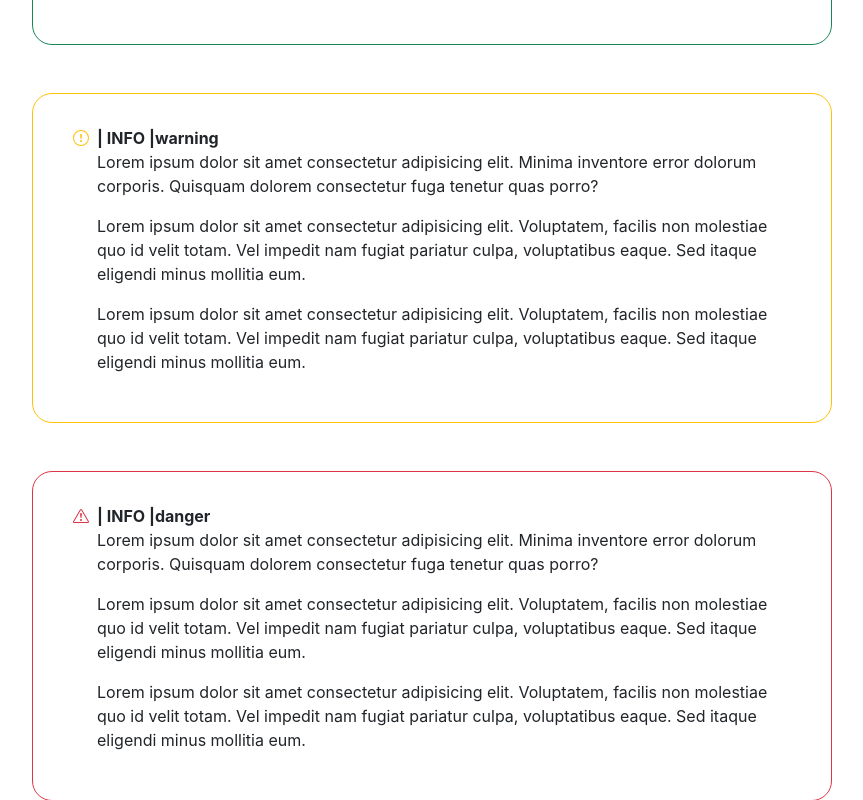
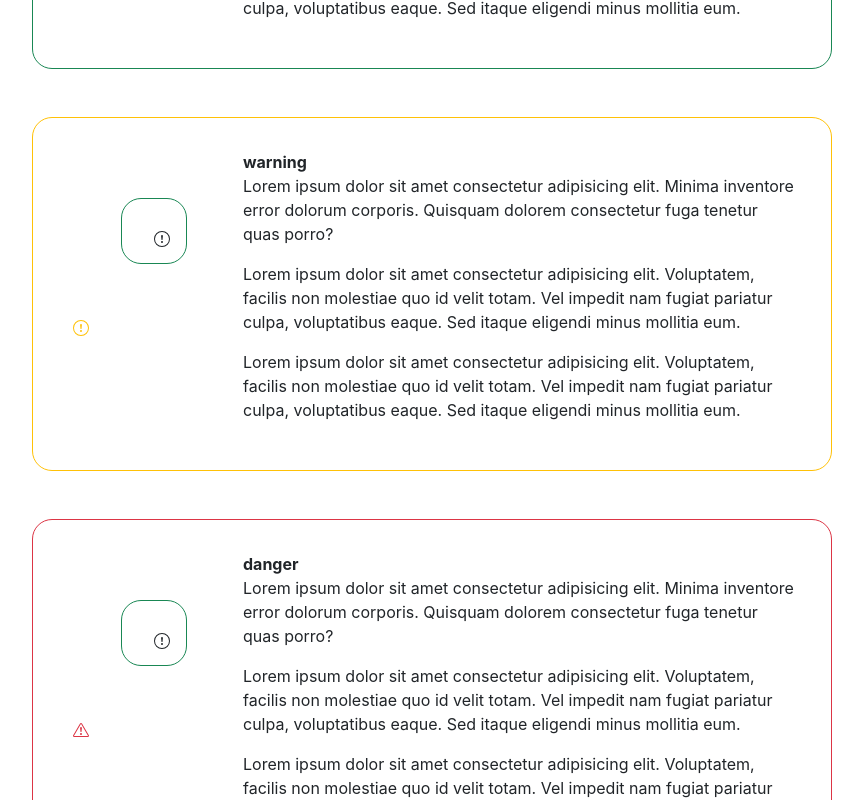
Before and after one commit to krzysztoffila/documentation-vue, a Vue app: page /ui in a window 1280 px wide. Shown: the part 1180-1980 px from the top of the page, without its empty margins (16-879 px from the left). Built offline with nearby package versions, Linux system fonts and the light colour scheme.

Commit message:
Poprano ikony, zmieniono strukturę b-icon, binodwanie ikon z obiektu icons

```diff
--- a/package.json
+++ b/package.json
@@ -7,6 +7,7 @@
     "build": "vue-cli-service build"
   },
   "dependencies": {
+    "bootstrap-icons-vue": "^1.8.1",
     "bootstrap-vue": "^2.23.1",
     "core-js": "^3.8.3",
     "vue": "^2.6.14",
--- a/src/components/page-elements/info.vue
+++ b/src/components/page-elements/info.vue
@@ -1,29 +1,30 @@
 <template>
-  <!-- w zaleznosci od typu zmiana koloru i ikonki  uzyc if https://bootstrap-vue.org/docs/components/card#background-and-border-variants-->
   <div :class="['info', type && `info--${type}`]" class="info__container">
-    <div class="info__container-icon">
-      <!-- ikony -->
-      <b-icon
-        v-if="info"
-        icon="info-circle"
-        :variant="type"
-        class="mx-2"
-      ></b-icon>
-      <b-icon
-        v-else-if="type == `warning`"
-        icon="exclamation-circle"
-        :variant="type"
-        class="mx-2"
-      ></b-icon>
-      <b-icon
-        v-else-if="type == `danger`"
-        icon="exclamation-triangle"
-        :variant="type"
-        class="mx-2"
-      ></b-icon>
+    <div class="info__container-icon mx-2">
+      <svg
+        viewBox="0 0 16 16"
+        width="1em"
+        height="1em"
+        focusable="false"
+        role="img"
+        aria-label="exclamation circle"
+        xmlns="http://www.w3.org/2000/svg"
+        fill="currentColor"
+        class="bi-exclamation-circle b-icon bi info"
+      >
+        <g>
+          <path
+            d="M8 15A7 7 0 1 1 8 1a7 7 0 0 1 0 14zm0 1A8 8 0 1 0 8 0a8 8 0 0 0 0 16z"
+          ></path>
+          <path
+            d="M7.002 11a1 1 0 1 1 2 0 1 1 0 0 1-2 0zM7.1 4.995a.905.905 0 1 1 1.8 0l-.35 3.507a.552.552 0 0 1-1.1 0L7.1 4.995z"
+          ></path>
+        </g>
+      </svg>
+      <b-icon :class="info" :icon="icons[type]" :variant="type"></b-icon>
     </div>
     <div class="info__container-text" :variant="type">
-      <b> | INFO |{{ type }} </b><br />
+      <b>{{ type }} </b><br />
       <p>
         Lorem ipsum dolor sit amet consectetur adipisicing elit. Minima
         inventore error dolorum corporis. Quisquam dolorem consectetur fuga
@@ -54,8 +55,9 @@ export default {
   data() {
     return {
       icons: {
-        warning: "",
-        danger: "",
+        info: "lightbulb",
+        warning: "exclamation-circle",
+        danger: "exclamation-triangle",
       },
     };
   },
```
Also changed, not shown: 1 other file (tests, documents, lock files or other folders).
